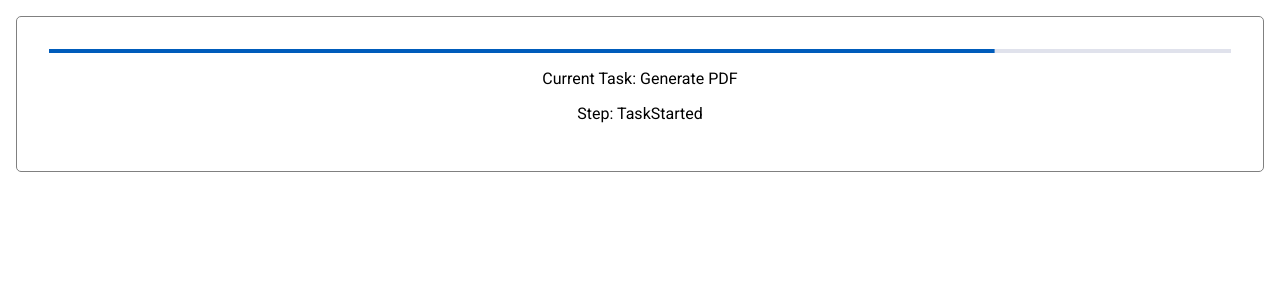
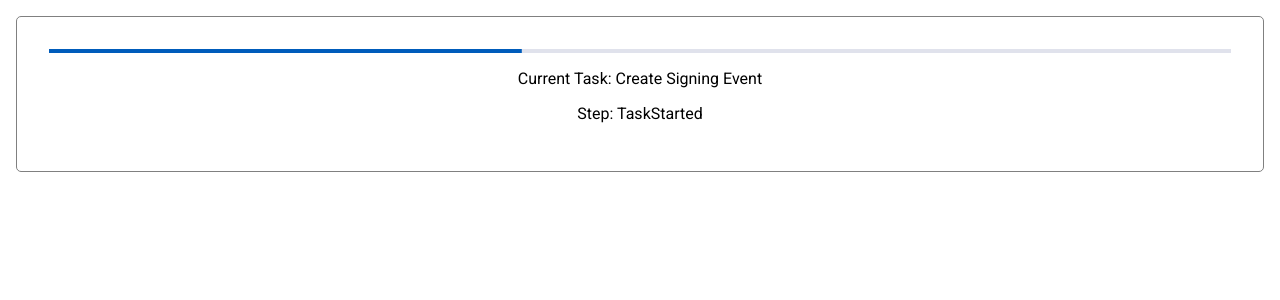
Before and after one commit to MKeys-Capstone/step-function-loading-indicator, an Angular app: page / in a window 1280 px wide. Shown: the top 300 px of the page. Built offline with nearby package versions, Linux system fonts and the light colour scheme.

Commit message:
working progress %

```diff
--- a/src/app/app.component.html
+++ b/src/app/app.component.html
@@ -1,4 +1,8 @@
-<!-- <router-outlet /> -->
+@if(loading()) {
 <app-step-function-loading-indicator
   [events]="events()"
+  [numberOfEvents]="numberOfEvents()"
 ></app-step-function-loading-indicator>
+} @else {
+<p>Loaded Content Here</p>
+}
--- a/src/app/app.component.ts
+++ b/src/app/app.component.ts
@@ -12,7 +12,8 @@ import { MockEvents, StepFunctionEvent } from './util/constants';
 export class AppComponent implements OnInit {
   title = 'step-function-test';
   events = signal<StepFunctionEvent[]>([]);
-
+  numberOfEvents = signal<number>(2);
+  loading = signal<boolean>(true);
   currentEventIndex: number = 0;
 
   constructor() {}
@@ -26,13 +27,11 @@ export class AppComponent implements OnInit {
           ...events,
         ]);
         this.currentEventIndex++;
-
-        console.log('Event added:', MockEvents[this.currentEventIndex - 1]);
       } else {
         // Stop adding events when we've reached the end of MockEvents
         clearInterval(eventInterval);
-        console.log('All events have been added.');
+        this.loading.set(false);
       }
-    }, 2000); // Add a new event every 2 seconds
+    }, 1000); // Add a new event every 2 seconds
   }
 }
--- a/src/app/components/step-function-loading-indicator/step-function-loading-indicator.component.html
+++ b/src/app/components/step-function-loading-indicator/step-function-loading-indicator.component.html
@@ -1,5 +1,9 @@
 <div class="container">
-  <mat-progress-bar [mode]="mode" value="80" />
-  <p>Current Task: {{ stepName }}</p>
-  <p>Step: {{ statusMessage }}</p>
+  <mat-progress-bar
+    class="rgb-progress"
+    [mode]="mode"
+    [value]="progressPercentage"
+  />
+  <p>Current Task: {{ currentStepName }}</p>
+  <p>Step: {{ lastEventType }}</p>
 </div>
--- a/src/app/components/step-function-loading-indicator/step-function-loading-indicator.component.ts
+++ b/src/app/components/step-function-loading-indicator/step-function-loading-indicator.component.ts
@@ -22,9 +22,12 @@ import {
 })
 export class StepFunctionLoadingIndicatorComponent implements OnChanges {
   events = input<StepFunctionEvent[]>([]);
-  statusMessage: StepFunctionEventType;
+  numberOfEvents = input<number>(0);
+  lastEventType: StepFunctionEventType;
   mode: ProgressBarMode = 'determinate';
-  stepName: string = '';
+  currentStepName: string = '';
+  completedSteps: number = 0;
+  progressPercentage: number = 5;
 
   constructor() {}
 
@@ -33,9 +36,17 @@ export class StepFunctionLoadingIndicatorComponent implements OnChanges {
       const events = changes['events'].currentValue;
       if (events.length > 0) {
         const lastEvent = events[0];
-        this.statusMessage = lastEvent.type;
+        this.lastEventType = lastEvent.type;
         if (lastEvent.type === StepFunctionEventType.TaskStateEntered) {
-          this.stepName = lastEvent.stateEnteredEventDetails.name;
+          this.currentStepName = lastEvent.stateEnteredEventDetails.name;
+        }
+        if (lastEvent.type === StepFunctionEventType.TaskSucceeded) {
+          this.completedSteps++;
+          this.progressPercentage =
+            (this.completedSteps / this.numberOfEvents()) * 100 - 10;
+        }
+        if (lastEvent.type === StepFunctionEventType.ExecutionSucceeded) {
+          this.progressPercentage = 100;
         }
       }
     }
--- a/src/app/util/constants.ts
+++ b/src/app/util/constants.ts
@@ -12,7 +12,7 @@ export enum StepFunctionEventType {
   StateExited = 'StateExited',
 
   // Step Function Complete
-  ExecutionSucceeded = 'ExecutionSuceeded',
+  ExecutionSucceeded = 'ExecutionSucceeded',
 }
 
 export interface StepFunctionEvent {
```
Also changed, not shown: src/styles.scss (+8 -2 lines).
